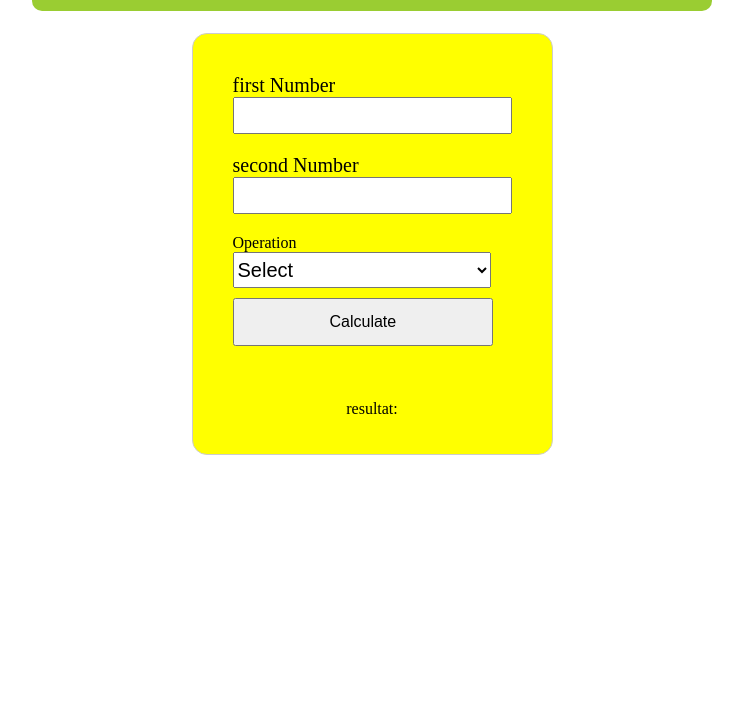
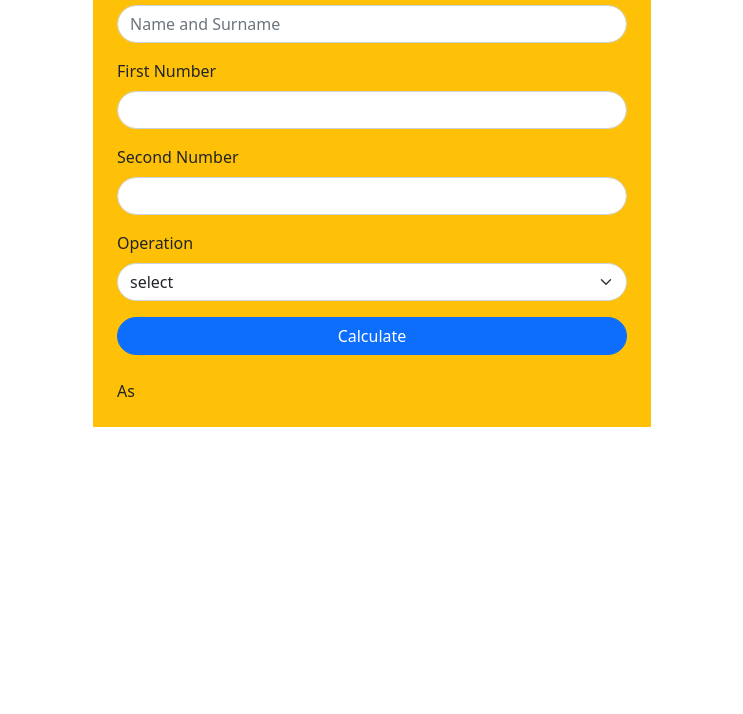
Before and after one commit to takoleo/calculator, a plain HTML site: page index.html in a window 1280 px wide. Shown: the part 107-821 px from the top of the page, without its empty margins (268-1011 px from the left). After the commit the page ends 800 px from the top, so only its background shows below. Drawn offline with nearby package versions, Linux system fonts and the light colour scheme.

Commit message:
Update index.html

```diff
--- a/index.html
+++ b/index.html
@@ -2,37 +2,53 @@
 <html lang="en">
 <head>
    <meta charset="UTF-8">
-   <link rel="stylesheet" href="style.css">
+   <link href="style.css" rel="stylesheet">
+   <link href="https://cdn.jsdelivr.net/npm/bootstrap@5.0.2/dist/css/bootstrap.min.css" rel="stylesheet" >
+
    <title>Title</title>
 </head>
 <body>
- <h1 class="title">Mini-Calculator</h1>
 
- <div class="container">
-    <div class="div">
-       <form class="form" onsubmit="calculator(event)" >
-          <label class="label">first Number</label><br>
-          <input class="input" type="number" id="firstNumber"><br>
+<div class="container">
+   <div class="bg-warning w-50 m-auto p-4">
+      <h1>Les operation</h1>
+            <form class="bg-warning" onsubmit="calculator(event)">
 
-          <label class="label2">second Number</label><br>
-          <input class="input" type="number" id="secondNumber"><br>
+                  <div class="mb-3" >
+                     <label for="name" class="form-label">complete Name</label>
+                     <input type="text" class="form-control rounded-pill" id="name"  placeholder="Name and Surname">
+                  </div>
 
-          <label class="labelSelect">Operation</label><br>
-          <select name="operation" id="operation" class="form-select" >
-             <option selected>Select</option>
-             <option value="1">Addition</option>
-             <option value="2">Multiplication</option>
-             <option value="3">Subtraction</option>
-             <option value="4">Division</option>
-             <option value="5">Modulo</option>
-          </select><br>
-          <button class="button" type="submit">Calculate</button>
-       </form><br>
-       <div class="result"><p  id="result">resultat:</p></div>
-    </div>
+                  <div class="mb-3" >
+                     <label for="firstNumber" class="form-label">First Number</label>
+                     <input type="number" class="form-control rounded-pill" id="firstNumber" >
+                  </div>
 
- </div>
+                  <div class="mb-3">
+                     <label for="secondNumber" class="form-label">Second Number</label>
+                     <input type="number" class="form-control rounded-pill" id="secondNumber" >
+                  </div>
+                  <div class="mb-3">
+                     <label for="operation" class="form-label rounded-pill">Operation</label>
+                     <select class="form-select rounded-pill"   id="operation">
+                        <option selected class="val" >select</option>
+                        <option value="1" >Addition</option>
+                        <option value="2">Multiplication</option>
+                        <option value="3">Subtraction</option>
+                        <option value="4">Division</option>
+                        <option value="5">Modulo</option>
+                     </select>
 
-<script type="text/javascript" src="operation.js"></script>
+                  </div>
+                  <div class="d-grid gap-2">
+                     <button type="submit" class="btn btn-primary d-block rounded-pill">Calculate</button>
+                  </div><br>
+               <div> <span class="as">As </span> <span id="result"></span></div>
+
+            </form>
+   </div>
+</div>
+
+<script src="calculator.js" type="text/javascript"></script>
 </body>
 </html>
```
